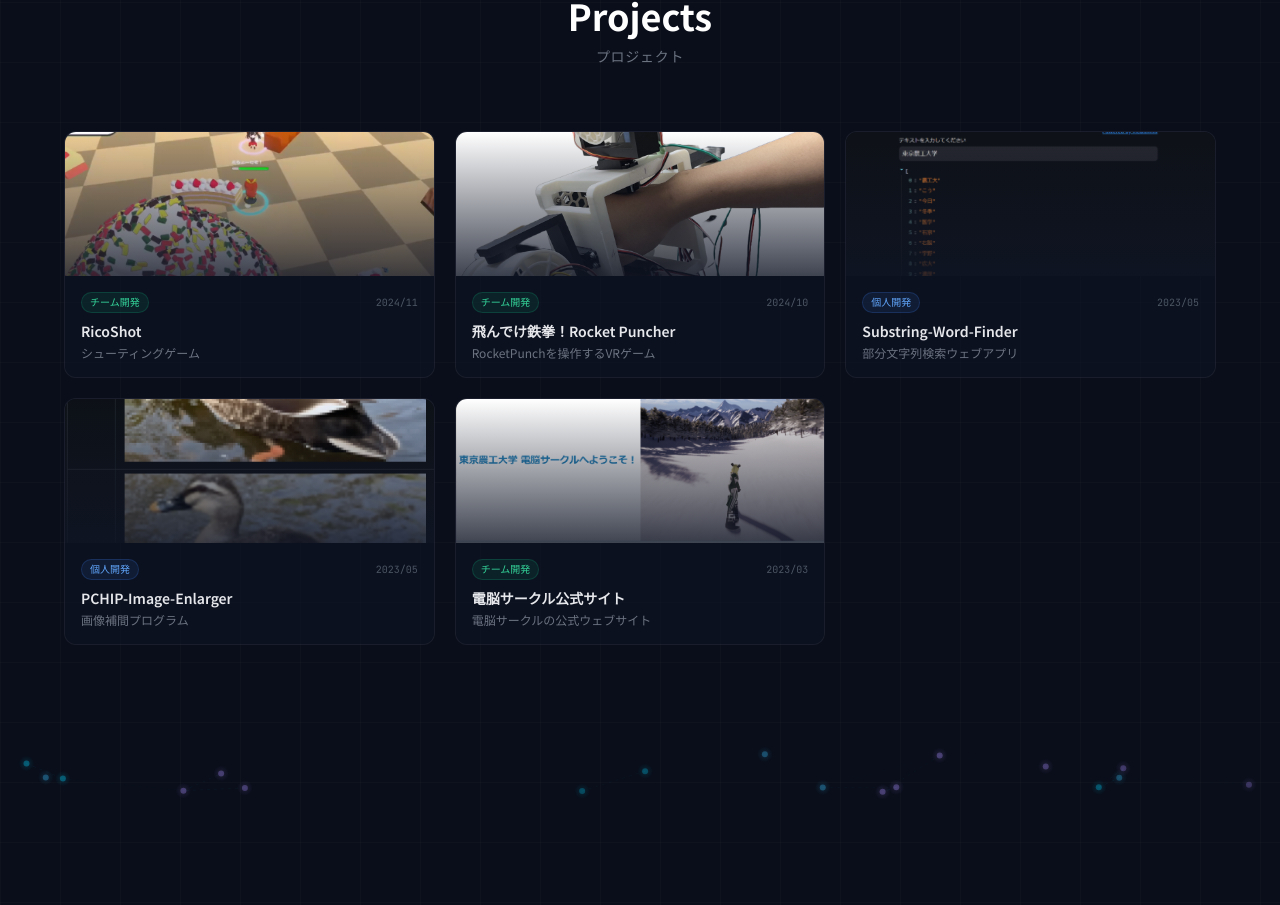
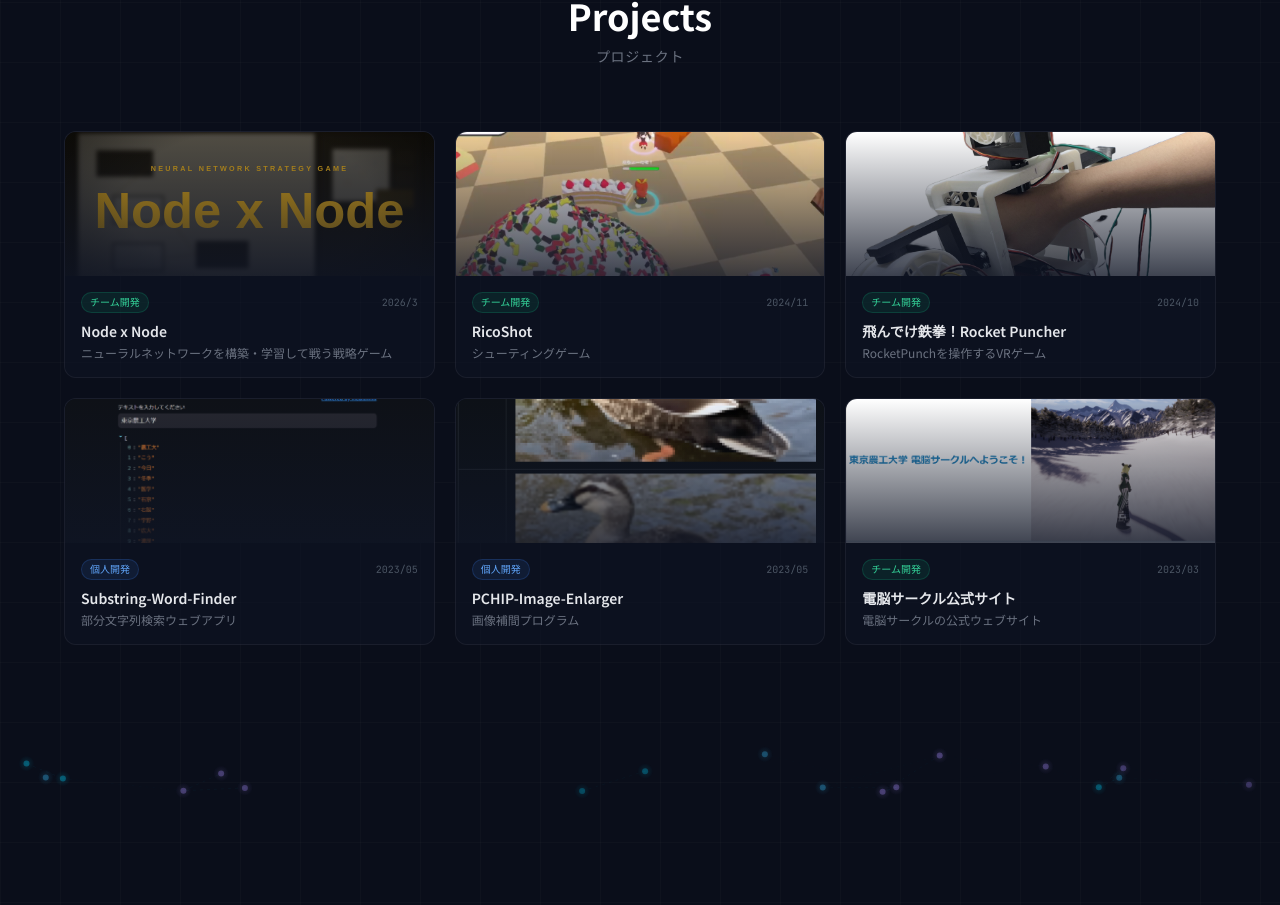
Before and after one commit to toufu-24/portfolio, a Next.js app: page / in a window 1280 px wide. Shown: the part 4858-5763 px from the top of the page. Built offline with nearby package versions, Linux system fonts and the light colour scheme; no server answers.

Commit message:
Node x Node

```diff
--- a/components/ProjectsList.tsx
+++ b/components/ProjectsList.tsx
@@ -57,6 +57,14 @@ const projects: Project[] = [
     tags: ["チーム開発"],
     date: "2024/11",
   },
+  {
+    title: "Node x Node",
+    thumbnail: "/projects/Node-x-Node.svg",
+    description: "ニューラルネットワークを構築・学習して戦う戦略ゲーム",
+    detailPath: "Node-x-Node.md",
+    tags: ["チーム開発"],
+    date: "2026/3",
+  },
 ]
 
 const tagColors: Record<string, string> = {
@@ -78,20 +86,17 @@ const cardVariants = {
 export default function ProjectsList() {
   const [selectedProject, setSelectedProject] = useState<Project | null>(null)
   const [markdownContent, setMarkdownContent] = useState<string>("")
-  const [loading, setLoading] = useState<boolean>(false)
+  const loading = !!selectedProject && markdownContent === ""
 
   useEffect(() => {
     if (selectedProject) {
-      setLoading(true)
       fetch(`/projects/${selectedProject.detailPath}`)
         .then((res) => res.text())
         .then((text) => {
           setMarkdownContent(text)
-          setLoading(false)
         })
         .catch(() => {
           setMarkdownContent("Failed to load content.")
-          setLoading(false)
         })
     }
   }, [selectedProject])
@@ -128,7 +133,10 @@ export default function ProjectsList() {
             <motion.div
               key={project.title}
               variants={cardVariants}
-              onClick={() => setSelectedProject(project)}
+              onClick={() => {
+                setMarkdownContent("")
+                setSelectedProject(project)
+              }}
               className="group cursor-pointer rounded-xl border border-white/[0.06] bg-navy-800/50
                          hover:border-white/[0.12] transition-all duration-300 overflow-hidden"
             >
```
Also changed, not shown: public/projects/Node-x-Node.md (added, +14 -0 lines), public/projects/Node-x-Node.svg (added).
